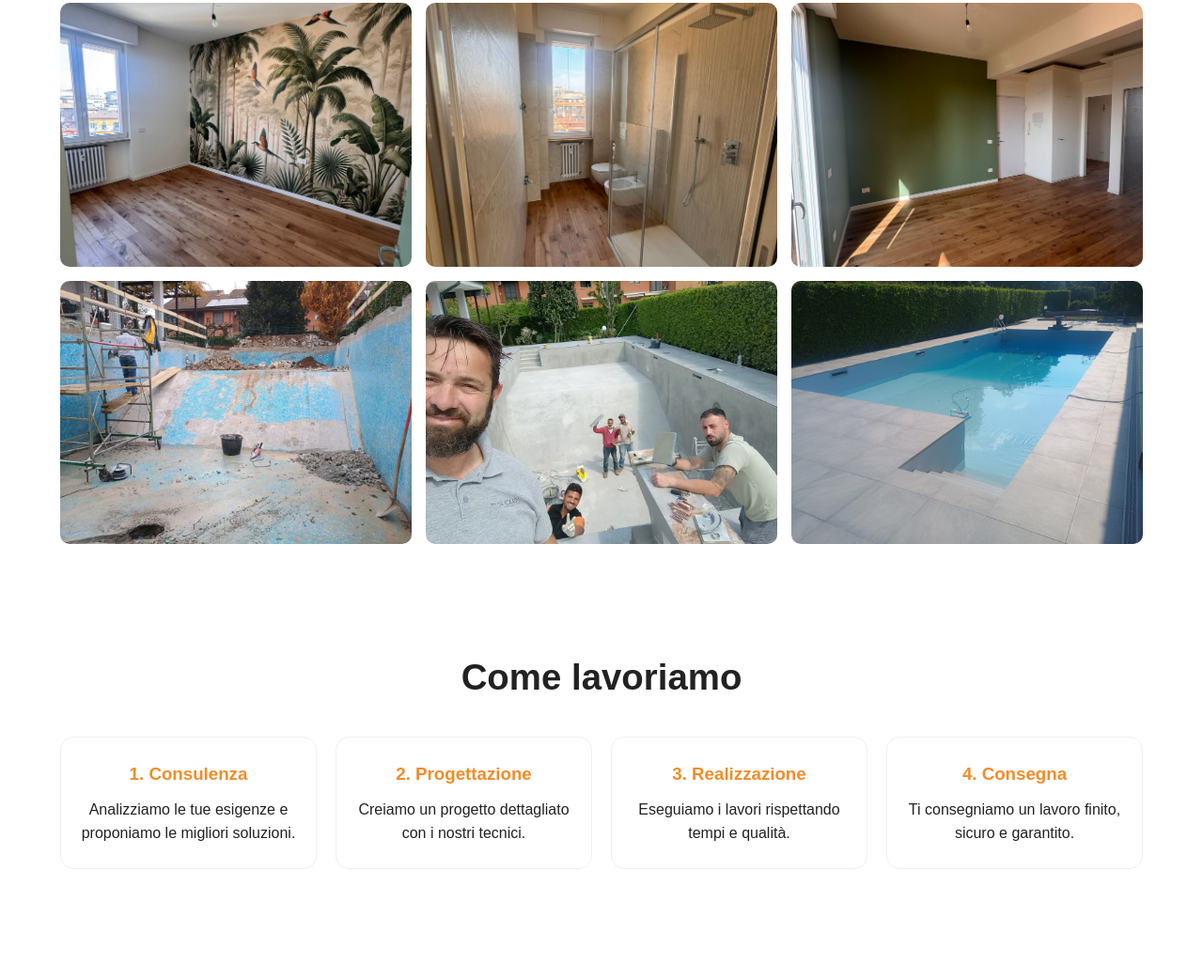
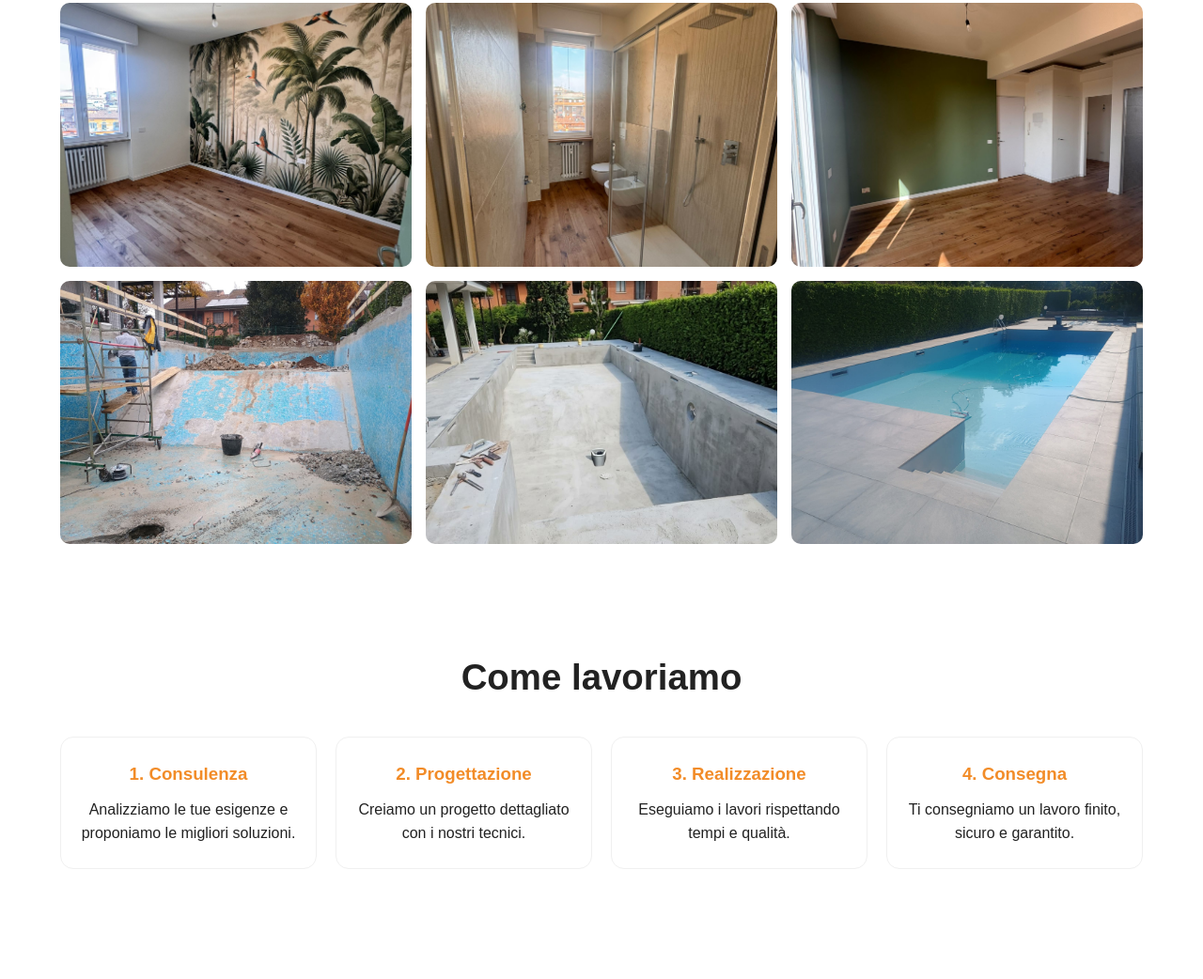
Before and after one commit to Pietro-Granda/Mode-Edilizia.github.io, a plain HTML site: page index.html in a window 1280 px wide. Shown: the part 1702-2744 px from the top of the page at 94% size. Drawn offline with Linux system fonts and the light colour scheme.

Commit message:
Add new gallery photo and update reference
Add a new JPEG (WhatsApp Image 2026-03-20 at 22.39.29.jpeg) to the repo and update index.html to replace the previous gallery image (WhatsApp Image 2026-03-08 at 17.41.31.jpeg) with the new file. This preserves the existing alt text and updates the gallery display to the latest photo.

```diff
--- a/index.html
+++ b/index.html
@@ -155,7 +155,7 @@
 			<img src="WhatsApp Image 2026-03-18 at 21.13.02.jpeg" alt="Ristrutturazione bagno moderno">
 			<img src="WhatsApp Image 2026-03-18 at 21.13.03.jpeg" alt="Appartamento ristrutturato Milano">
 			<img src="WhatsApp Image 2026-03-08 at 17.41.30.jpeg" alt="Ristrutturazione casa Milano">
-			<img src="WhatsApp Image 2026-03-08 at 17.41.31.jpeg" alt="Ristrutturazione bagno moderno">
+			<img src="WhatsApp Image 2026-03-20 at 22.39.29.jpeg" alt="Ristrutturazione bagno moderno">
 			<img src="WhatsApp Image 2026-03-08 at 17.41.32.jpeg" alt="Appartamento ristrutturato Milano">
 		</div>
 	</section>
```
Also changed, not shown: WhatsApp Image 2026-03-20 at 22.39.29.jpeg (added).
